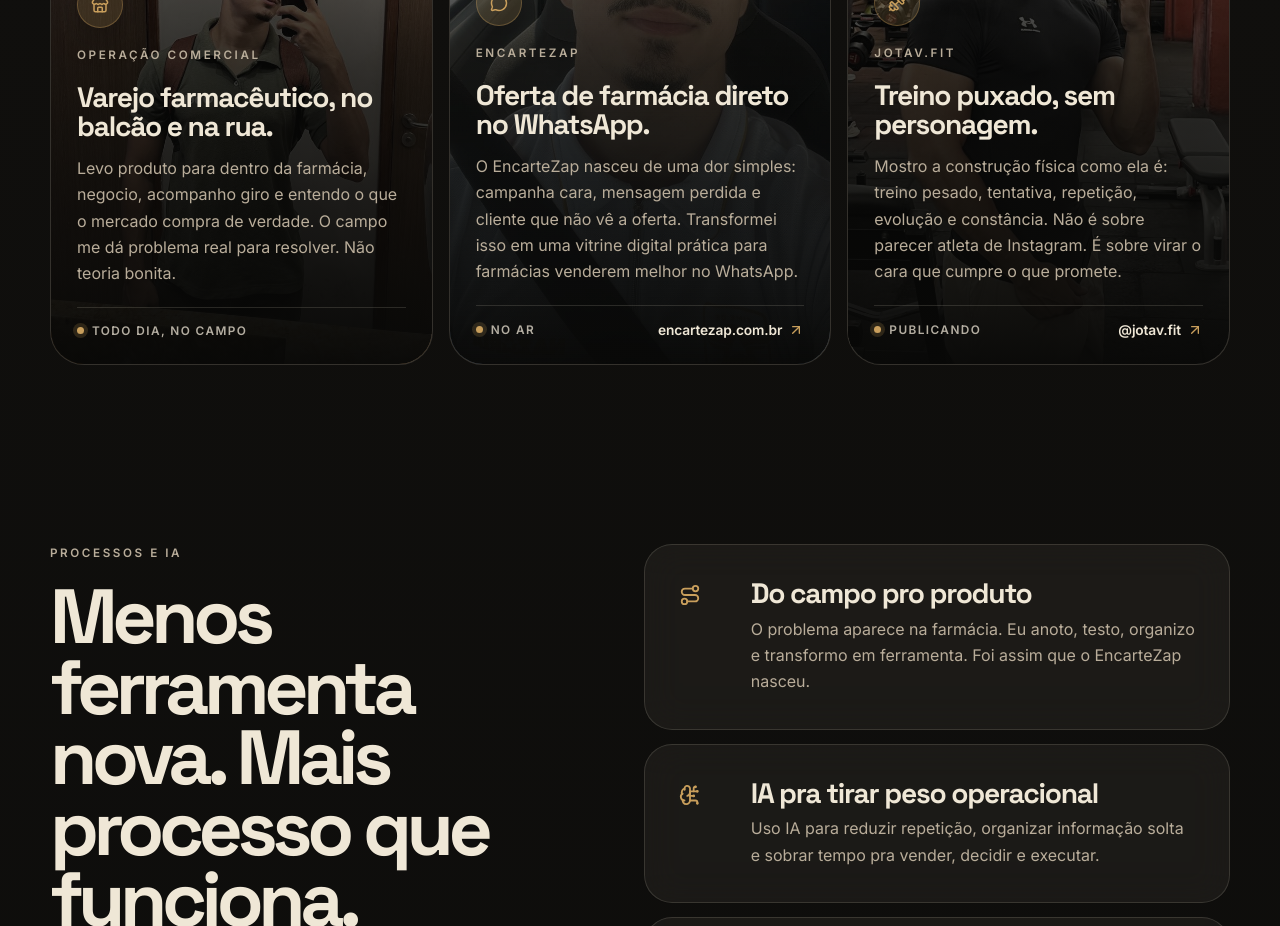
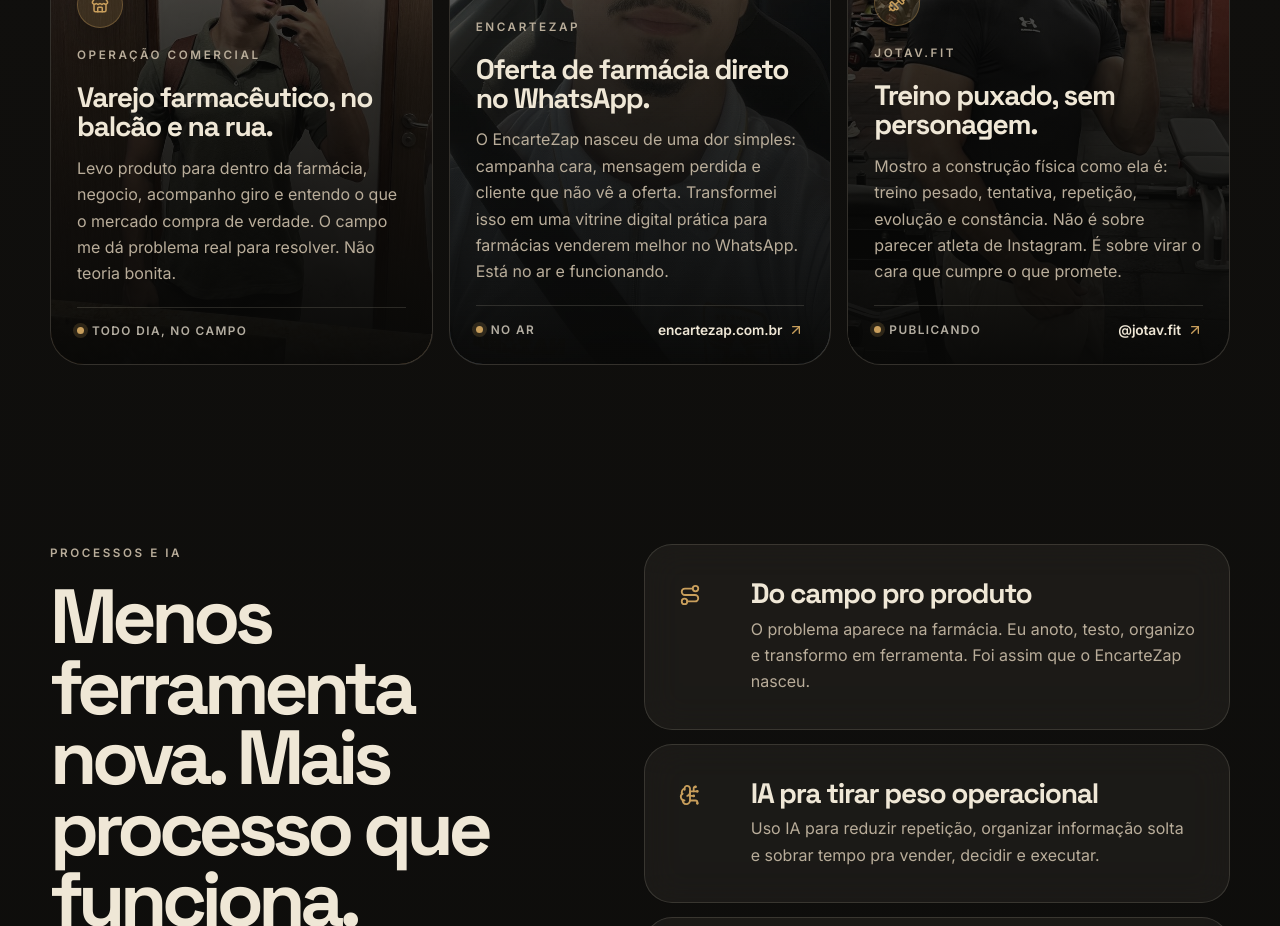
Before and after one commit to joaovsgoncalves1-jpg/jotavictor-site, a React (Vite) app: page / in a window 1280 px wide. Shown: the part 2140-3066 px from the top of the page. Built offline with nearby package versions, Linux system fonts and the light colour scheme.

Commit message:
feat: strengthen EncarteZap as live proof in fronts (add 'Está no ar e funcionando.')

```diff
--- a/src/App.tsx
+++ b/src/App.tsx
@@ -36,7 +36,7 @@
     status: 'No ar',
     title: 'Oferta de farmácia direto no WhatsApp.',
     body:
-      'O EncarteZap nasceu de uma dor simples: campanha cara, mensagem perdida e cliente que não vê a oferta. Transformei isso em uma vitrine digital prática para farmácias venderem melhor no WhatsApp.',
+      'O EncarteZap nasceu de uma dor simples: campanha cara, mensagem perdida e cliente que não vê a oferta. Transformei isso em uma vitrine digital prática para farmácias venderem melhor no WhatsApp. Está no ar e funcionando.',
     image: '/images/joao-gym.jpg',
     alt: 'João Victor a caminho de uma visita comercial',
     icon: MessageCircle,
```
